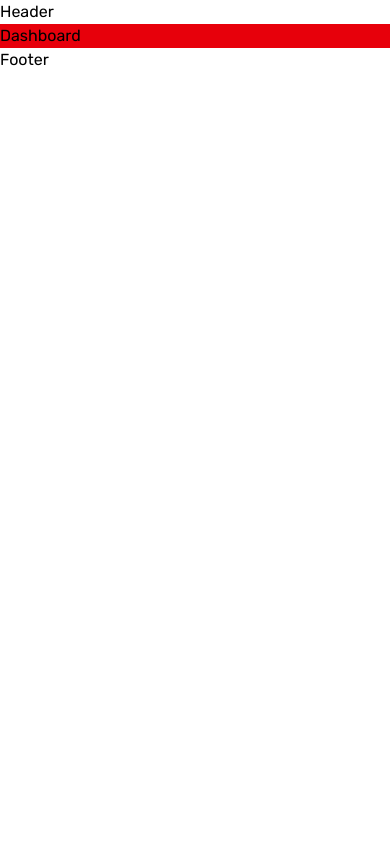
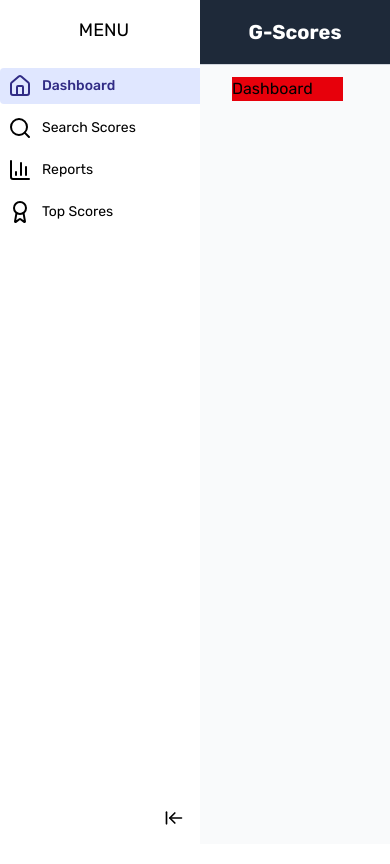
Before and after one commit to HVQuoc/gscores, a React (Vite) app: page / in a window 390 px wide. Shown: the top 864 px of the page. Built offline with nearby package versions, Linux system fonts and the light colour scheme.

Commit message:
feat: make sidebar be responsive

```diff
--- a/package.json
+++ b/package.json
@@ -11,6 +11,7 @@
   },
   "dependencies": {
     "@tailwindcss/vite": "^4.1.10",
+    "clsx": "^2.1.1",
     "lucide-react": "^0.523.0",
     "primereact": "^10.9.6",
     "react": "^19.1.0",
--- a/src/components/layout/DashboardLayout.tsx
+++ b/src/components/layout/DashboardLayout.tsx
@@ -1,11 +1,37 @@
 import { Outlet } from "react-router";
+import { useState } from "react";
+import clsx from "clsx";
+import Header from "./Header";
+import Sidebar from "./Sidebar";
 
 const Dashboard = () => {
+  const [sidebarCollapsed, setSidebarCollapsed] = useState(false);
   return (
-    <main className="font-rubik">
-      <header>Header</header>
-      <Outlet />
-      <footer>Footer</footer>
+    <main className={clsx(
+        "font-rubik grid min-h-dvh",
+        sidebarCollapsed
+          ? "grid-cols-[50px_auto]"
+          : "grid-cols-[200px_auto]"
+      )}>
+      <div className="border-r border-gray-300">
+        <Sidebar
+          collapsed={sidebarCollapsed}
+          setCollapsed={setSidebarCollapsed}
+        />
+      </div>
+      <div className="grid max-h-dvh grid-rows-[auto_1fr] overflow-clip bg-gray-50">
+        <div className="border-b border-gray-300">
+          <Header />
+        </div>
+        <div
+          className="overflow-y-auto px-8 py-3"
+          style={{
+            scrollbarGutter: 'stable',
+          }}
+        >
+          <Outlet />
+        </div>
+      </div>
     </main>
   )
 }
--- /dev/null
+++ b/src/components/layout/Header.tsx
@@ -0,0 +1,9 @@
+const Header = () => {
+  return (
+    <header className="flex items-center justify-center h-16 bg-gray-800 text-white font-bold text-xl">
+      G-Scores
+    </header>
+  )
+}
+
+export default Header
--- /dev/null
+++ b/src/components/layout/Sidebar.tsx
@@ -0,0 +1,85 @@
+import { NavLink } from "react-router";
+import clsx from "clsx";
+import {
+  Menu,
+  House,
+  Search,
+  ChartColumn,
+  Award,
+  ArrowLeftToLine,
+  ArrowRightToLine,
+} from "lucide-react";
+
+export const NAV_ITEMS = [
+  {
+    to: "/",
+    label: "Dashboard",
+    icon: <House />,
+  },
+  {
+    to: "/search-scores",
+    label: "Search Scores",
+    icon: <Search />,
+  },
+  {
+    to: "/reports",
+    label: "Reports",
+    icon: <ChartColumn />,
+  },
+  {
+    to: "/top-scores",
+    label: "Top Scores",
+    icon: <Award />,
+  },
+];
+
+const Sidebar = ({
+  collapsed,
+  setCollapsed,
+}: {
+  collapsed: boolean;
+  setCollapsed: (v: boolean) => void;
+}) => {
+  return (
+    <aside className={clsx(
+        "flex h-full flex-col transition-all duration-200 bg-white",
+        collapsed ? "w-12" : "w-52"
+      )}>
+      <nav className="flex-grow">
+        <h2 className="py-4 px-2 text-lg text-center uppercase">{collapsed?(<Menu />): "MENU"}</h2>
+        <ul className="flex h-full flex-col space-y-1.5 my-2">
+          {NAV_ITEMS.map((item) => (
+            <li key={item.to}>
+              <NavLink
+                to={item.to}
+                className={({ isActive }) =>
+                  clsx(
+                    `flex items-center gap-2.5 rounded px-2 py-1.5 text-sm hover:bg-gray-100`,
+                    isActive && `bg-indigo-100 font-medium text-indigo-900`
+                  )
+                }
+              >
+                {item.icon && <span>{item.icon}</span>}
+                {!collapsed && <span>{item.label}</span>}
+              </NavLink>
+            </li>
+          ))}
+        </ul>
+      </nav>
+      <div className={clsx("pb-2", collapsed ? "" : "text-right")}>
+        <button
+          onClick={() => setCollapsed(!collapsed)}
+          className="p-2 mr-4  rounded hover:bg-gray-100"
+        >
+          {collapsed ? (
+            <ArrowRightToLine className="h-5 w-5" />
+          ) : (
+            <ArrowLeftToLine className="h-5 w-5" />
+          )}
+        </button>
+      </div>
+    </aside>
+  );
+};
+
+export default Sidebar;
```
Also changed, not shown: 1 other file (tests, documents, lock files or other folders).
